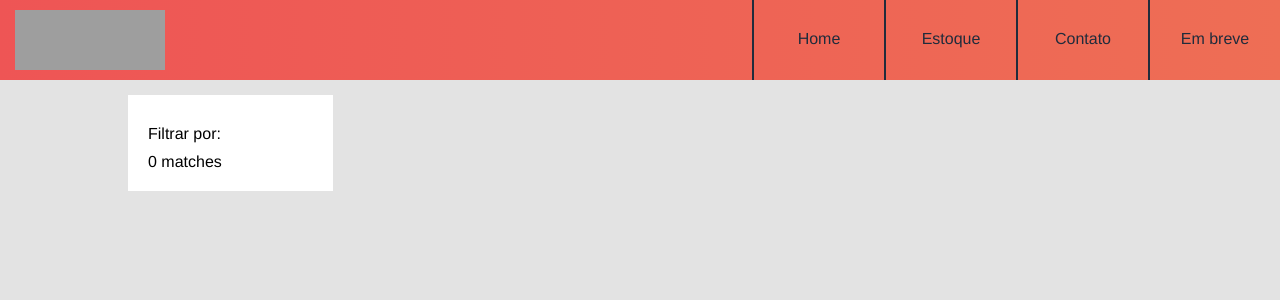
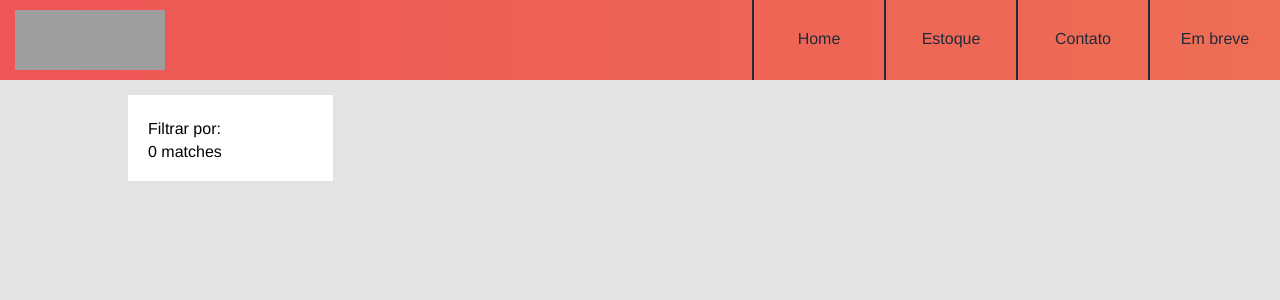
Before and after one commit to GVSWebDev/CarSellingTemp, a PHP site: page /estoque.php in a window 1280 px wide. Shown: the top 300 px of the page. Run offline with PHP 8.4, Linux system fonts and the light colour scheme; data that the repository does not hold is empty; a stand-in replaces the project's code that opens the database connection; some libraries are stand-ins or nearby versions; grey boxes are pictures that could not be loaded.

Commit message:
Actual fix to P margin

```diff
--- a/css/styles.css
+++ b/css/styles.css
@@ -76,6 +76,7 @@ p{
     background-color: white;
     padding: 20px;
 }
+
 
 
 #results-c{
@@ -247,8 +248,8 @@ li::before{
     width: 100%;
 }
 
-#name-block h1, p{
-    margin: 10px 0px;
+#name-block h1, #name-block p{
+    margin: 10px;
 }
 
 
```
